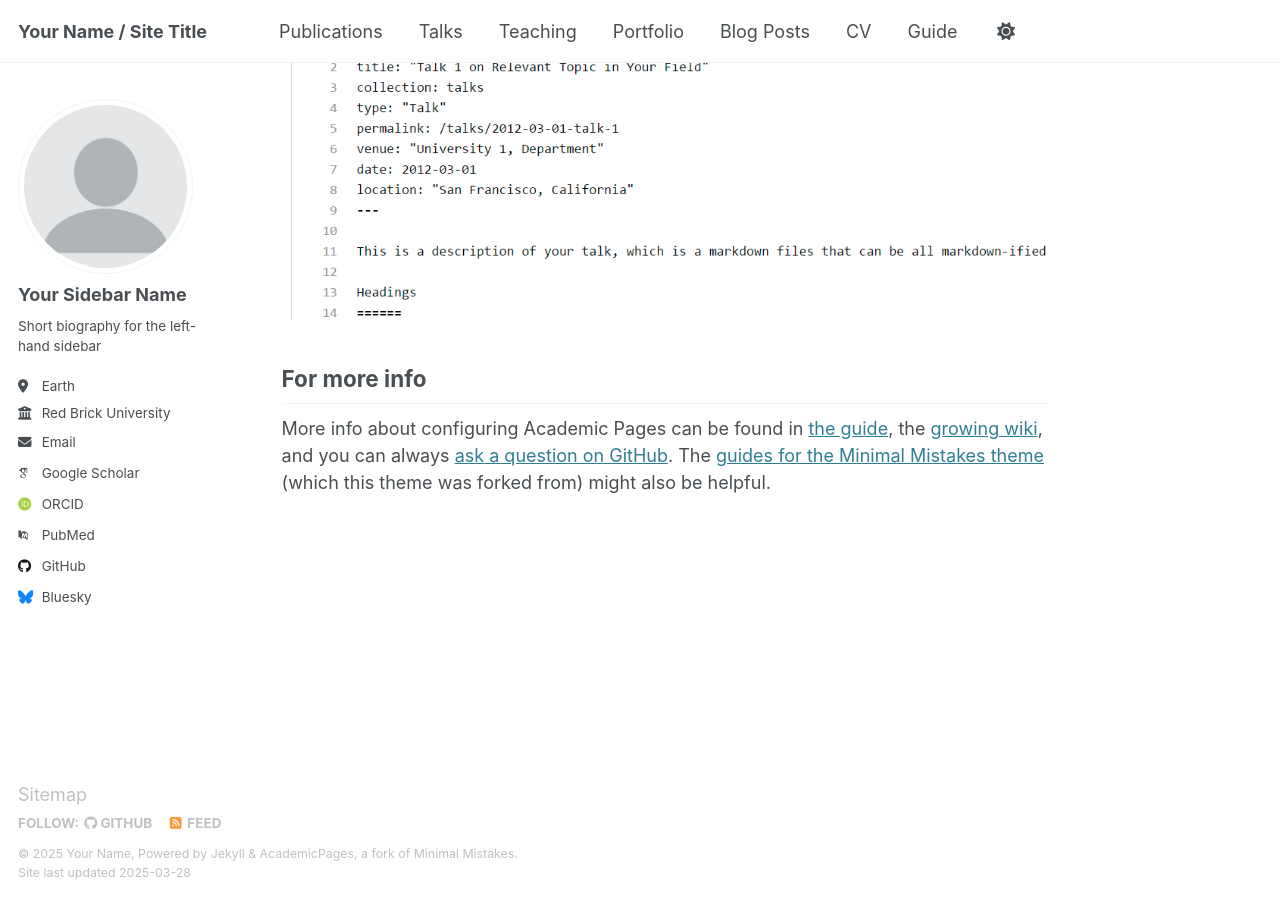
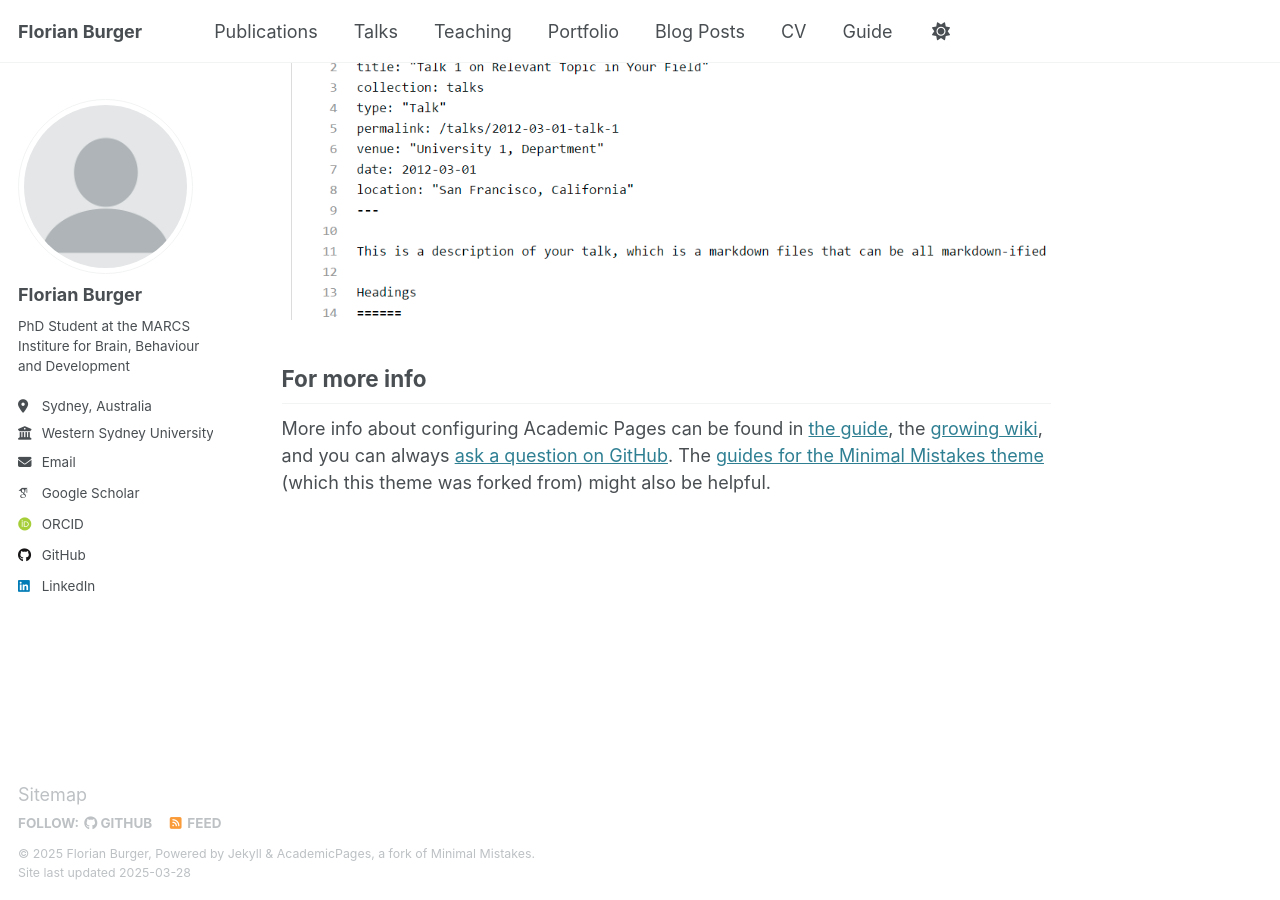
Before and after one commit to Flo-Burger/Flo-Burger.github.io, a Jekyll site: the page built from _pages/about.md, in a window 1280 px wide and 900 px high, scrolled down 2635 px. Built offline with Jekyll 4.4.1, drawn with Linux system fonts in a browser that asks for light colours; some web fonts are replaced.

Commit message:
Update _config.yml

```diff
--- a/_config.yml
+++ b/_config.yml
@@ -9,11 +9,11 @@
 # Basic Site Settings
 locale                   : "en-US"
 site_theme               : "default"
-title                    : "Your Name / Site Title"
+title                    : "Florian Burger"
 title_separator          : "-"
-name                     : &name "Your Name"
-description              : &description "personal description"
-url                      : https://academicpages.github.io # the base hostname & protocol for your site e.g. "https://[your GitHub username].github.io"
+name                     : &name "Florian Burger"
+description              : &description "PhD Student investigating the role of visual dimensions in object recognition"
+url                      : https://flo-burger.github.io # the base hostname & protocol for your site e.g. "https://[your GitHub username].github.io"
 baseurl                  : "" # the subpath of your site, e.g. "/blog"
 repository               : "academicpages/academicpages.github.io"
 
@@ -23,21 +23,21 @@ repository               : "academicpages/academicpages.github.io"
 author:
   # Biographic information
   avatar           : "profile.png"
-  name             : "Your Sidebar Name"
+  name             : "Florian Burger"
   pronouns         : # example: "she/her"
-  bio              : "Short biography for the left-hand sidebar"
-  location         : "Earth"
-  employer         : "Red Brick University"
+  bio              : "PhD Student at the MARCS Institure for Brain, Behaviour and Development"
+  location         : "Sydney, Australia"
+  employer         : "Western Sydney University"
   uri              : # URL
-  email            : "none@example.org"
+  email            : "F.Burger@westernsydney.edu.au"
 
   # Academic websites
   arxiv            : # URL - Update with the correct link to your profile
-  googlescholar    : "https://scholar.google.com/citations?user=PS_CX0AAAAAJ"
+  googlescholar    : "https://scholar.google.com/citations?user=3OHEhO0AAAAJ&hl=en"
   impactstory      : # URL
-  orcid            : "http://orcid.org/yourorcidurl"
+  orcid            : "https://orcid.org/0009-0007-3394-7574"
   semantic         : # URL
-  pubmed           : "https://www.ncbi.nlm.nih.gov/pubmed/?term=john+snow"
+  pubmed           : # URL
   researchgate     : # URL
   scopus           : # URL
 
@@ -45,12 +45,12 @@ author:
   bitbucket        : # Username - Update with your username on the site
   codepen          : # Username
   dribbble         : # Username
-  github           : "academicpages"
+  github           : "https://github.com/Flo-Burger"
   kaggle           : # Username
   stackoverflow    : # User number or user number and name (i.e., use "1" or "1/jeff-atwood")
 
   # Social media
-  bluesky          : "bsky.app" # Replace this with you Bluesky username
+  bluesky          : #Username # Replace this with you Bluesky username
   facebook         : # Username
   flickr           : # Username
   foursquare       : # Username
@@ -59,7 +59,7 @@ author:
   keybase          : # Username
   instagram        : # Username
   lastfm           : # Username
-  linkedin         : # Username
+  linkedin         : https://www.linkedin.com/in/florian-burger-2a93bb146/
   mastodon         : # URL
   medium           : # URL
   pinterest        : # Username
```
